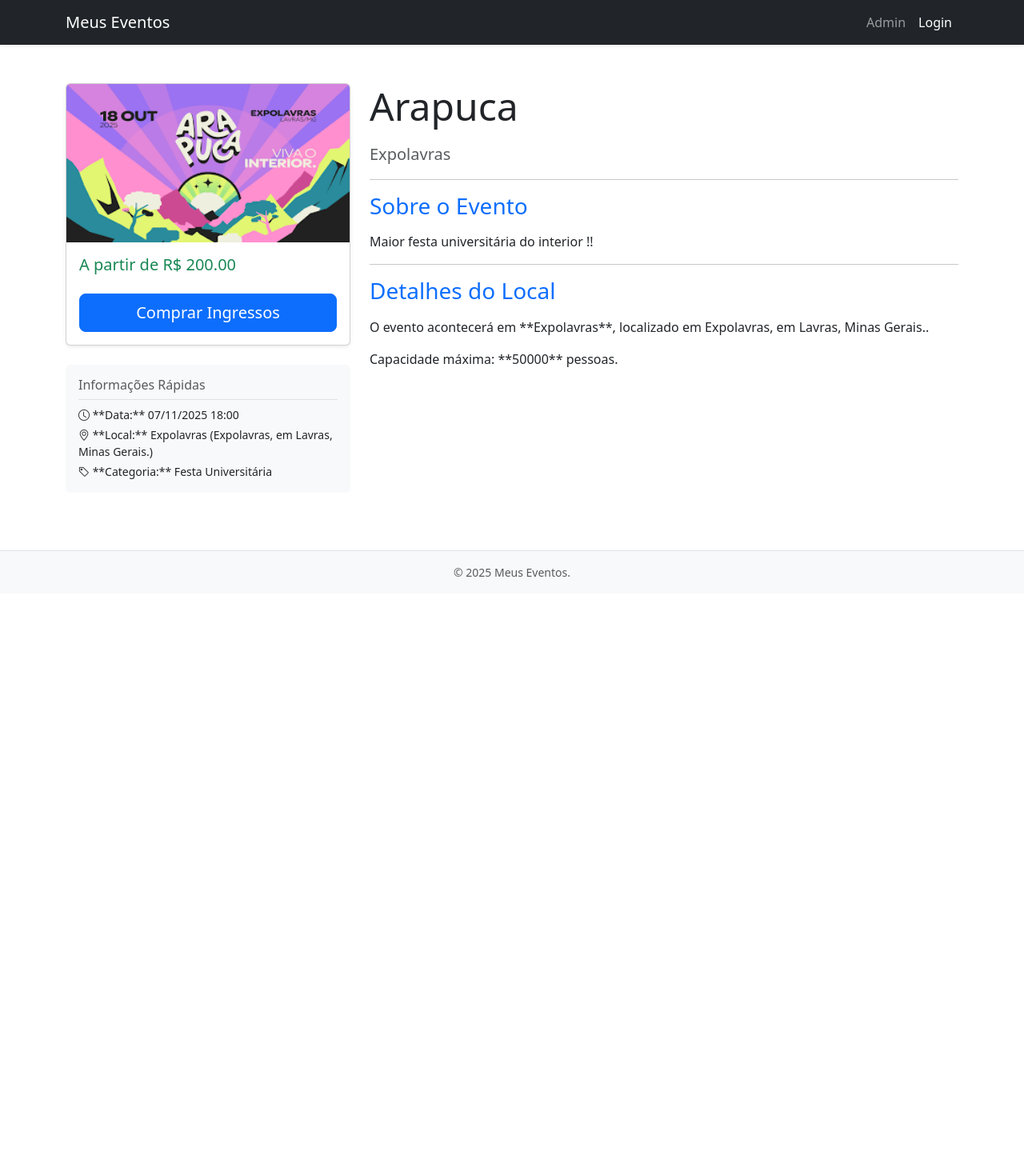
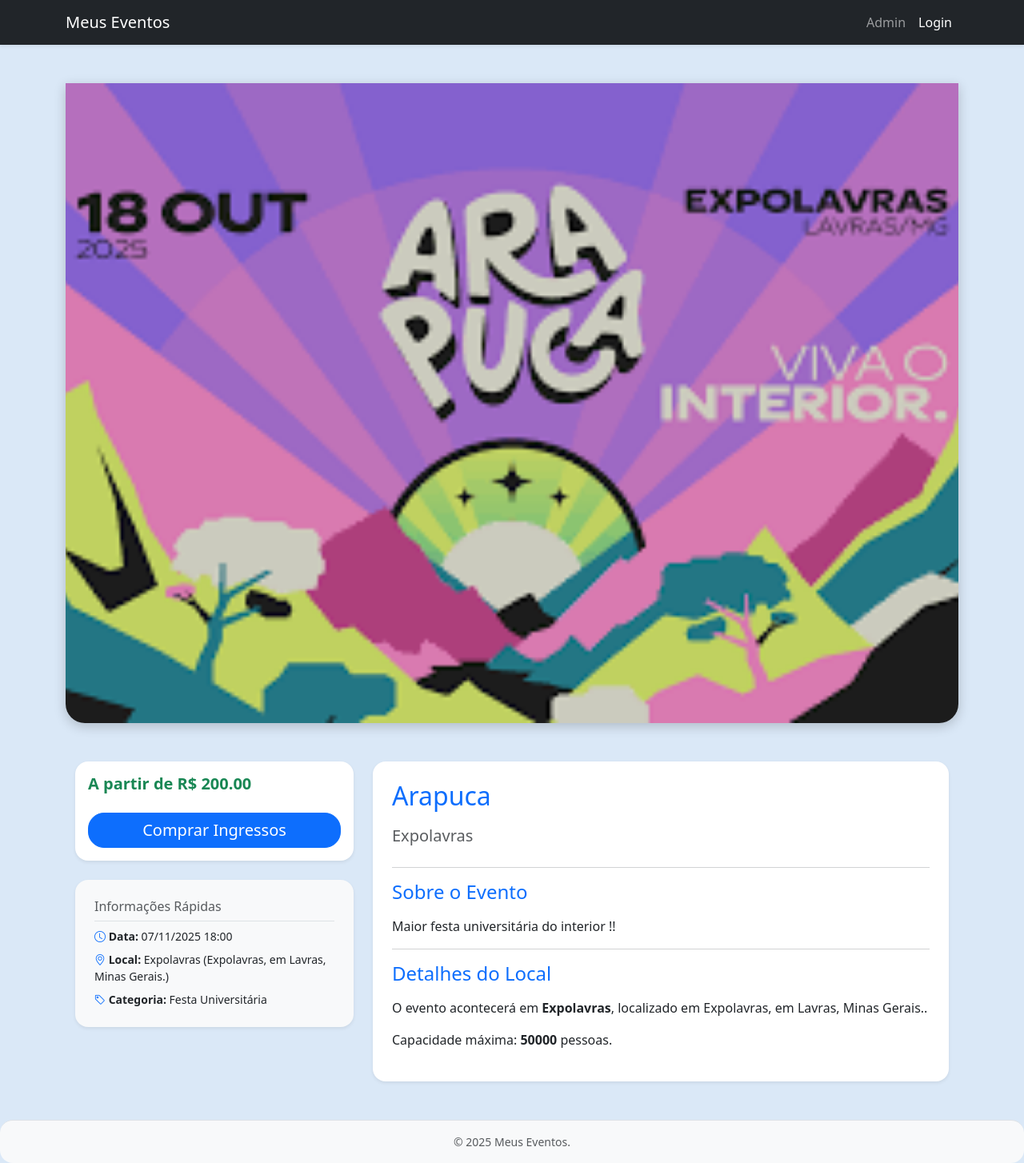
Before and after one commit to GiovannaSLisboa/PROJETO-DJANGO, a Django app: page /evento/1/ in a window 1280 px wide. Shown: the whole page at 80% size. Before the commit the page ends 721 px from the top, so only its background shows below. Run offline with Django 5.2, Linux system fonts and the light colour scheme; data comes from the database, SQL or seed files in the repository.

Commit message:
Ajuste de layout no ambiente do cliente

````diff
--- /dev/null
+++ b/eventos/static/detalhes_eventos.css
@@ -0,0 +1,22 @@
+.hero-banner {
+  height: 100vh; /* altura média, pode ajustar para 25vh ou 35vh */
+  position: relative;
+  overflow: hidden;
+  border-radius: 0 0 1.5rem 1.5rem;
+  box-shadow: 0 4px 15px rgba(0,0,0,0.2);
+}
+
+.hero-img {
+  width: 100%;
+  height: 100%;
+  object-fit: cover;
+  filter: brightness(85%);
+}
+
+.card, .bg-light, .bg-white {
+  border-radius: 1rem !important;
+}
+
+hr {
+  opacity: 0.2;
+}
--- /dev/null
+++ b/eventos/static/eventos.css
@@ -0,0 +1,51 @@
+
+.card {
+    border: none;
+    border-radius: 16px;
+    transition: all 0.3s ease-in-out;
+    overflow: hidden;
+}
+
+.card:hover {
+    transform: translateY(-6px);
+    box-shadow: 0 8px 20px rgba(0,0,0,0.1);
+}
+
+.card-img-top {
+    border-top-left-radius: 16px;
+    border-top-right-radius: 16px;
+}
+
+.card-title {
+    font-weight: 600;
+    color: #222;
+}
+
+.card-text i {
+    color: #cf1b51;
+    margin-right: 6px;
+}
+
+.badge.bg-success {
+    background: linear-gradient(45deg, #28a745, #3bd16f);
+    font-weight: 500;
+}
+
+.btn-primary {
+    border-radius: 20px;
+    padding: 6px 14px;
+    transition: all 0.3s ease;
+}
+
+.btn-primary:hover {
+    background-color: #06dd4e;
+}
+
+body {
+    background-color: #dae8f7;
+}
+
+h1 {
+    font-family: 'Impact', fantasy;
+    letter-spacing: 0.5px;
+}
--- a/eventos/templates/eventos/detalhe_evento.html
+++ b/eventos/templates/eventos/detalhe_evento.html
@@ -5,15 +5,20 @@
 
 {% block content %}
 
+<!-- HERO / BANNER -->
+{% if evento.imagem %}
+<section class="hero-banner position-relative mb-5">
+    <img src="{{ evento.imagem.url }}" alt="{{ evento.titulo }}" class="img-fluid w-100 hero-img">
+</section>
+{% endif %}
 
-
+<div class="container">
     <div class="row">
         <div class="col-12 col-lg-4 mb-4">
 
-        <div class="card shadow-sm">
-            {% if evento.imagem %}
-            <img src="{{ evento.imagem.url }}" class="card-img-top" alt="{{ evento.titulo }}" style="object-fit: cover;">
-            {% else %}
+            <!-- CARD DE PREÇO E COMPRA -->
+            <div class="card shadow-sm border-0 rounded-4 overflow-hidden">
+                {% if not evento.imagem %}
                 <div class="bg-light text-center py-5">
                     <p class="text-muted">Sem Imagem de Capa</p>
                 </div>
@@ -21,33 +26,38 @@
 
                 <div class="card-body">
                     <h5 class="card-title text-success">A partir de R$ {{ evento.preco_base|floatformat:2 }}</h5>
-                <button class="btn btn-primary btn-lg w-100 mt-3" data-bs-toggle="modal" data-bs-target="#modalCompra">Comprar Ingressos</button>
+                    <button class="btn btn-primary btn-lg w-100 mt-3" data-bs-toggle="modal" data-bs-target="#modalCompra">
+                        Comprar Ingressos
+                    </button>
                 </div>
             </div>
 
-        <div class="mt-4 p-3 bg-light rounded">
+            <!-- INFO RÁPIDA -->
+            <div class="mt-4 p-4 bg-light rounded-4 shadow-sm">
                 <h6 class="text-muted border-bottom pb-2">Informações Rápidas</h6>
-            <p class="mb-1 small"><i class="bi bi-clock"></i> **Data:** {{ evento.data_evento|date:"d/m/Y H:i" }}</p>
-            <p class="mb-1 small"><i class="bi bi-geo-alt"></i> **Local:** {{ evento.local.nome }} ({{ evento.local.endereco }})</p>
-            <p class="mb-0 small"><i class="bi bi-tag"></i> **Categoria:** {{ evento.categoria.nome }}</p>
+                <p class="mb-2 small"><i class="bi bi-clock text-primary"></i> <strong>Data:</strong> {{ evento.data_evento|date:"d/m/Y H:i" }}</p>
+                <p class="mb-2 small"><i class="bi bi-geo-alt text-primary"></i> <strong>Local:</strong> {{ evento.local.nome }} ({{ evento.local.endereco }})</p>
+                <p class="mb-0 small"><i class="bi bi-tag text-primary"></i> <strong>Categoria:</strong> {{ evento.categoria.nome }}</p>
             </div>
         </div>
 
         <div class="col-12 col-lg-8">
-        <h1 class="display-5 mb-3">{{ evento.titulo }}</h1>
-        <p class="lead text-muted">{{ evento.local.nome }}</p>
+            <div class="p-4 bg-white rounded-4 shadow-sm">
+                <h2 class="mb-3 text-primary">{{ evento.titulo }}</h2>
+                <p class="lead text-muted mb-4">{{ evento.local.nome }}</p>
 
                 <hr>
 
-        <h3 class="mb-3 text-primary">Sobre o Evento</h3>
+                <h4 class="mb-3 text-primary">Sobre o Evento</h4>
                 <p>{{ evento.descricao|linebreaksbr }}</p>
 
                 <hr>
 
-        <h3 class="mb-3 text-primary">Detalhes do Local</h3>
-        <p>O evento acontecerá em **{{ evento.local.nome }}**, localizado em {{ evento.local.endereco }}.</p>
-        <p>Capacidade máxima: **{{ evento.local.capacidade }}** pessoas.</p>
-
+                <h4 class="mb-3 text-primary">Detalhes do Local</h4>
+                <p>O evento acontecerá em <strong>{{ evento.local.nome }}</strong>, localizado em {{ evento.local.endereco }}.</p>
+                <p>Capacidade máxima: <strong>{{ evento.local.capacidade }}</strong> pessoas.</p>
+            </div>
+        </div>
     </div>
 </div>
 
@@ -56,10 +66,10 @@
 {% block extra_modals %}
 <div class="modal fade" id="modalCompra" tabindex="-1" aria-labelledby="modalCompraLabel" aria-hidden="true">
   <div class="modal-dialog">
-    <div class="modal-content">
-      <div class="modal-header">
+    <div class="modal-content rounded-4 shadow-lg">
+      <div class="modal-header bg-primary text-white rounded-top-4">
         <h5 class="modal-title" id="modalCompraLabel">Comprar Ingressos para {{ evento.titulo }}</h5>
-        <button type="button" class="btn-close" data-bs-dismiss="modal" aria-label="Close"></button>
+        <button type="button" class="btn-close btn-close-white" data-bs-dismiss="modal" aria-label="Close"></button>
       </div>
 
       <div class="modal-body">
@@ -67,7 +77,7 @@
 
           {% if evento.ingresso_set.all %}
               {% for ingresso in evento.ingresso_set.all %}
-                  <div class="p-3 mb-2 border rounded {% if ingresso.quantidade_disponivel <= 0 %}bg-light-subtle{% endif %}">
+                  <div class="p-3 mb-3 border rounded-3 shadow-sm {% if ingresso.quantidade_disponivel <= 0 %}bg-light-subtle{% endif %}">
                       <div class="d-flex justify-content-between align-items-center">
                           <div>
                               <strong class="text-primary">{{ ingresso.tipo|capfirst }}</strong>
@@ -77,7 +87,6 @@
                           {% if ingresso.quantidade_disponivel > 0 %}
                             <form action="{% url 'comprar_ingresso' ingresso_pk=ingresso.pk %}" method="post" class="d-flex align-items-center">
                                 {% csrf_token %}
-
                                 <div class="input-group me-2" style="width: 120px;">
                                     <span class="input-group-text small">Qtd</span>
                                     <input type="number"
@@ -88,10 +97,7 @@
                                            value="1"
                                            required>
                                 </div>
-
-                                <button type="submit" class="btn btn-success btn-sm">
-                                    Comprar
-                                </button>
+                                <button type="submit" class="btn btn-success btn-sm">Comprar</button>
                             </form>
                           {% else %}
                             <span class="badge bg-danger">Esgotado</span>
@@ -103,8 +109,8 @@
           {% else %}
               <p class="text-center text-warning">Atenção: Nenhum tipo de ingresso foi cadastrado para este evento.</p>
           {% endif %}
+      </div>
 
-      </div>
       <div class="modal-footer">
         <button type="button" class="btn btn-secondary" data-bs-dismiss="modal">Fechar</button>
       </div>
@@ -112,4 +118,3 @@
   </div>
 </div>
 {% endblock extra_modals %}
-```eof
--- a/templates/base.html
+++ b/templates/base.html
@@ -1,15 +1,22 @@
 <!DOCTYPE html>
 <html lang="pt-br">
+{% load static %}
+
 <head>
     <meta charset="UTF-8">
     <meta name="viewport" content="width=device-width, initial-scale=1, shrink-to-fit=no">
 
     <title>{% block title %}Meus Eventos{% endblock %}</title>
 
-    <link href="https://cdn.jsdelivr.net/npm/bootstrap@5.3.3/dist/css/bootstrap.min.css" rel="stylesheet" integrity="sha384-QWTKZyjpPEjISv5WaRU9OFeRpok6YctnYmDr5pNlyT2bRjXh0JMhjY6hW+ALEwIH" crossorigin="anonymous">
+
+    <link href="https://cdn.jsdelivr.net/npm/bootstrap@5.3.3/dist/css/bootstrap.min.css" rel="stylesheet"
+    integrity="sha384-QWTKZyjpPEjISv5WaRU9OFeRpok6YctnYmDr5pNlyT2bRjXh0JMhjY6hW+ALEwIH" crossorigin="anonymous">
 
     <link rel="stylesheet" href="https://cdn.jsdelivr.net/npm/bootstrap-icons@1.11.3/font/bootstrap-icons.min.css">
 
+    <link rel="stylesheet" href="{% static 'eventos.css' %}">
+
+    <link rel="stylesheet" href="{% static 'detalhes_eventos.css' %}">
 </head>
 <body>
 
````
Also changed, not shown: eventos/templates/eventos/lista_eventos.html (+9 -0 lines). Lines whose indentation alone changed are shown as unchanged.
